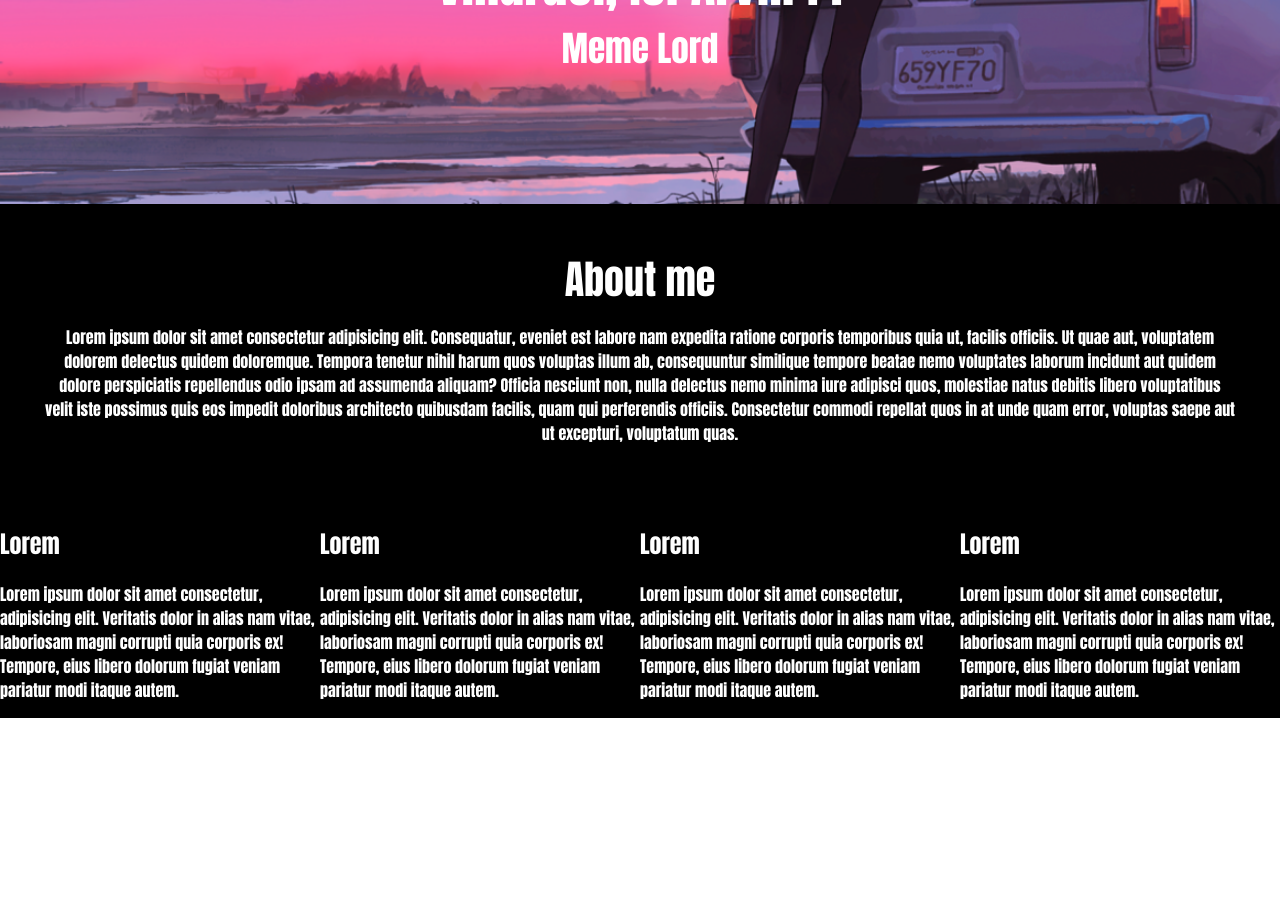
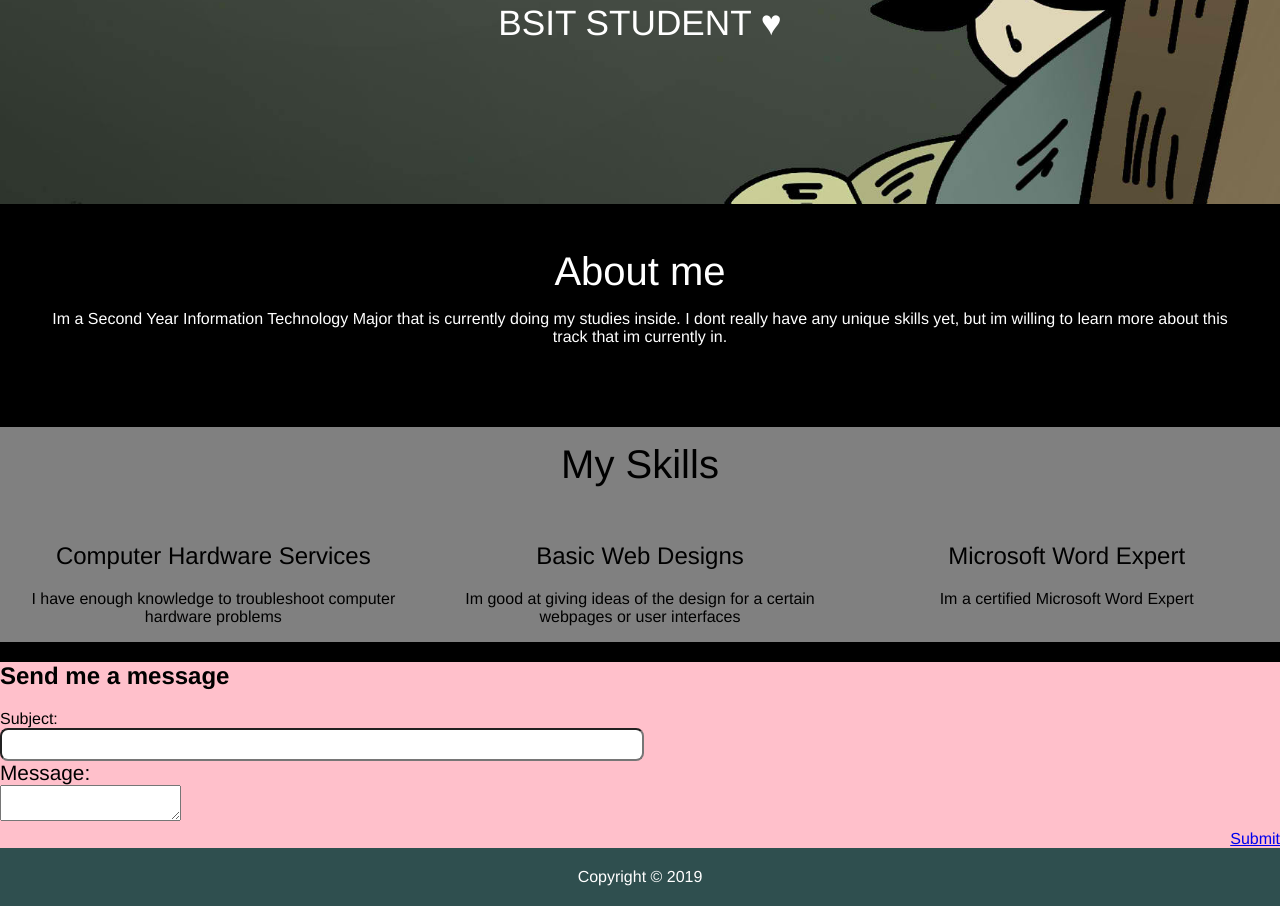
Before and after one commit to douko009/single-page-portfolio, a plain HTML site: page index.html in a window 1280 px wide. Shown: the part 596-1502 px from the top of the page. Before the commit the page ends 1314 px from the top, so only its background shows below. Drawn offline with Linux system fonts and the light colour scheme.

Commit message:
Edit the whole HTML with CSS and JAVA script

```diff
--- a/css/main.css
+++ b/css/main.css
@@ -1,7 +1,7 @@
 html {
     margin: 0;
     width: 100%;
-    font-family: Impact, Haettenschweiler, 'Arial Narrow Bold', sans-serif;
+    font-family: 'Franklin Gothic Medium', 'Arial Narrow', Arial, sans-serif;
     scroll-behavior: smooth;
 }
 
@@ -12,7 +12,7 @@ body {
 }
 
 .portfolio-hero {
-    background: url(../img/image3.png) no-repeat center center fixed;
+    background: url(../img/image4.jpg) no-repeat center center fixed;
     height: 100vh;
     background-size: cover;
     text-align: center;
@@ -98,7 +98,81 @@ about p {
     grid-template-columns: repeat(4, 1fr);
 }
 
-#skill
+#skills
     {
-        color: white;
+        color: black;
+        text-align: center;
+        background: grey;
     }
+
+#skills h1 {
+    margin: 20px 5px;
+    padding: 15px;
+    font-size: 2.5rem;
+    font-weight: 300;
+}
+
+#skills h2 {
+    font-size: 1.8 rem;
+    font-weight: 300;
+}
+
+.skills-main-grid {
+    display: grid;
+    grid-template-columns: repeat(3, 1fr);
+    color: black;
+}
+.skills-main-grid h2 {
+    font-size: 1.5rem;
+}
+
+/*mailing*/
+
+form {
+    background: pink;
+}
+
+.form-label {
+    padding: 10px 0px;
+    font-size: 1.3rem;
+}
+.form-input input {
+    width: 50%;
+    padding: 7px 0px;
+    border-radius: 8px;
+}
+.form-input input:focus {
+    transition: .7s;
+    border-color: #80bdff;
+    outline: 0;
+    box-shadow: 0 0 0 0.2rem rgba (0,123,255,.25)
+}
+.form-input-textarea {
+    font-family: Arial, Helvetica, sans-serif;
+    border-radius: 10px;
+    width: 100%;
+    padding: 7px 0px;
+    height: 200px;
+}
+.form-textarea input:focus {
+    transition: .7s;
+    border-color: #80bdff;
+    outline: 0;
+    box-shadow: 0 0 0 0.2rem rgba (0,123,255,.25)
+}
+.form-submit {
+    margin-top:  5px;
+    text-align: right;
+}
+.bnt-submit {
+    padding: 5px 15px;
+    text-decoration: none;
+    color: white;
+    background-color: darkslategray;
+}
+.footer{
+    color: white;
+    text-align: center;
+    padding: 20px;
+    background: darkslategray;
+}
--- a/index.html
+++ b/index.html
@@ -18,9 +18,9 @@
                     <li class="menu-item"><a href="#contact">Contact</li></a>
                 </ul>
                     <div class="porfolio-profile">
-                        <img alt="profile-pic" src="img/meme.png">
+                        <img alt="profile-pic" src="img/images.png">
                         <h1>Villaruel, Iel Arvill P.</h1>
-                            <h2>Meme Lord</h2>
+                            <h2>BSIT STUDENT ♥ </h2>
                     </div>
 
             </div>
@@ -29,27 +29,28 @@
     <main>
         <div id=about>
             <h2>About me</h2>
-            <p>Lorem ipsum dolor sit amet consectetur adipisicing elit. Consequatur, eveniet est labore nam expedita ratione corporis temporibus quia ut, facilis officiis. Ut quae aut, voluptatem dolorem delectus quidem doloremque. Tempora tenetur nihil harum quos voluptas illum ab, consequuntur similique tempore beatae nemo voluptates laborum incidunt aut quidem dolore perspiciatis repellendus odio ipsam ad assumenda aliquam? Officia nesciunt non, nulla delectus nemo minima iure adipisci quos, molestiae natus debitis libero voluptatibus velit iste possimus quis eos impedit doloribus architecto quibusdam facilis, quam qui perferendis officiis. Consectetur commodi repellat quos in at unde quam error, voluptas saepe aut ut excepturi, voluptatum quas.</p>
+            <p>
+                Im a Second Year Information Technology Major that is currently doing my studies inside.
+                I dont really have any unique skills yet, but im willing to learn more about this track that im currently
+                in.
+            </p>
         </div>
 
         <div id=skills>
+            <h1>My Skills</h1>
         <div class="skills-main-grid">
         <div class="skills-grid1">
-            <h2>Lorem</h2>
-            <p>Lorem ipsum dolor sit amet consectetur, adipisicing elit. Veritatis dolor in alias nam vitae, laboriosam magni corrupti quia corporis ex! Tempore, eius libero dolorum fugiat veniam pariatur modi itaque autem.</p>
+                <h2>Computer Hardware Services</h2>
+                <p>I have enough knowledge to troubleshoot computer hardware problems</p>
         </div>
         <div class="skills-grid2">
 
-                <h2>Lorem</h2>
-                <p>Lorem ipsum dolor sit amet consectetur, adipisicing elit. Veritatis dolor in alias nam vitae, laboriosam magni corrupti quia corporis ex! Tempore, eius libero dolorum fugiat veniam pariatur modi itaque autem.</p>
+                <h2>Basic Web Designs</h2>
+                <p>Im good at giving ideas of the design for a certain webpages or user interfaces</p>
         </div>
         <div class="skills-grid3">
-                <h2>Lorem</h2>
-                <p>Lorem ipsum dolor sit amet consectetur, adipisicing elit. Veritatis dolor in alias nam vitae, laboriosam magni corrupti quia corporis ex! Tempore, eius libero dolorum fugiat veniam pariatur modi itaque autem.</p>
-        </div>
-        <div class="skills-grid4">
-                <h2>Lorem</h2>
-                <p>Lorem ipsum dolor sit amet consectetur, adipisicing elit. Veritatis dolor in alias nam vitae, laboriosam magni corrupti quia corporis ex! Tempore, eius libero dolorum fugiat veniam pariatur modi itaque autem.</p>
+                <h2>Microsoft Word Expert</h2>
+                <p>Im a certified Microsoft Word Expert</p>
         </div>
         </div>
         </div>
@@ -57,6 +58,31 @@
         <div id=contact>
 
         </div>
+            <footer>
+                <form class = "portfolio-from">
+                <h2>Send me a message</h2>
+                    <div class="form-row">
+                        <label class = "form-laber">Subject: </label>
+                        <div class="form-input">
+                            <input id="mailSubject" class="form-input-text" type="text">
+                        </div>
+                   </div>
+                   <div class="form-row">
+                       <label class="form-label"> Message: </label>
+                       <div class="form-input">
+                        <textarea id=mailMessage class="form-input-text" type="text"></textarea>
+
+                       </div>
+                   </div>
+                   <div class="form-submit">
+                       <a onmouseover="appendMailTo()" id="sendMail" href="mailto:iel_arvill@yahoo.com" class="btn-submit">Submit</a>
+                   </div>
+                   </form>
+                   <div class="footer">
+                       Copyright &copy; <span id="getYear"></span>
+                   </div>
+            </footer>
+            <script src="js/main.js"></script>
     </main>
 </body>
 </html>
--- a/js/main.js
+++ b/js/main.js
@@ -0,0 +1,14 @@
+function appendMailTo() {
+    let message = document.getElementById ("mailMessage").value;
+    let subject = document.getElementById ("mailMessage").value;
+    console.log(subject);
+    console.log(message);
+
+    let mailToAttr = document.getElementById("sendMail");
+    mailToAttr.setAttribute ("href", "mailto:iel_arvill@yahoo.com?subject="+subject+"&body="+message);
+}
+
+let date = new Date()
+let yearPos = document.getElementById("getYear");
+let currYear = date.getFullYear();
+yearPos.innerHTML = currYear;
```
Also changed, not shown: img/image1.jpg (added), img/image4.jpg (added), img/images.png (added).
